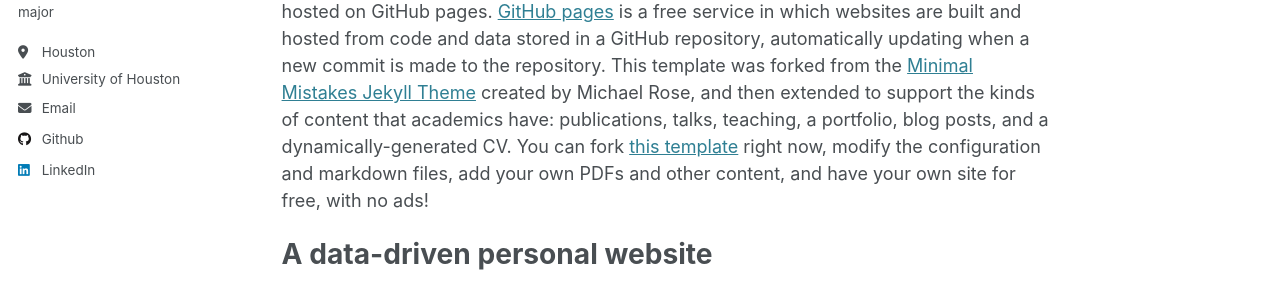
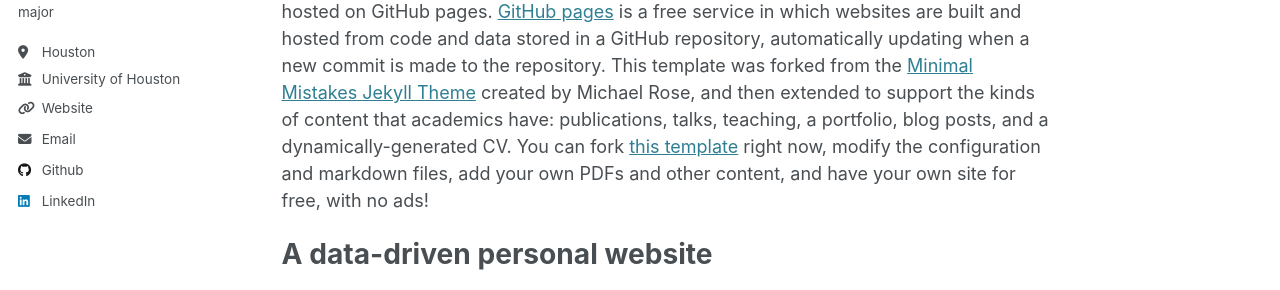
Before and after one commit to jjjzhu-5847/jjjzhu-5847.github.io, a Jekyll site: the page built from _pages/about.md, in a window 1280 px wide. Shown: the part 205-495 px from the top of the page. Built offline with Jekyll 4.4.1, drawn with Linux system fonts in a browser that asks for light colours.

Commit message:
Update _config.yml

```diff
--- a/_config.yml
+++ b/_config.yml
@@ -27,7 +27,7 @@
   bio              : "Senior student of bachelor CS major"
   location         : "Houston"
   employer         : "University of Houston"
-  uri              : # URL
+  uri              : "https://raw.githubusercontent.com/academicpages/academicpages.github.io/main/files/resume.pdf"# URL
   email            : "jtzhu2001@gmail.com"
 
   # Academic websites
```
